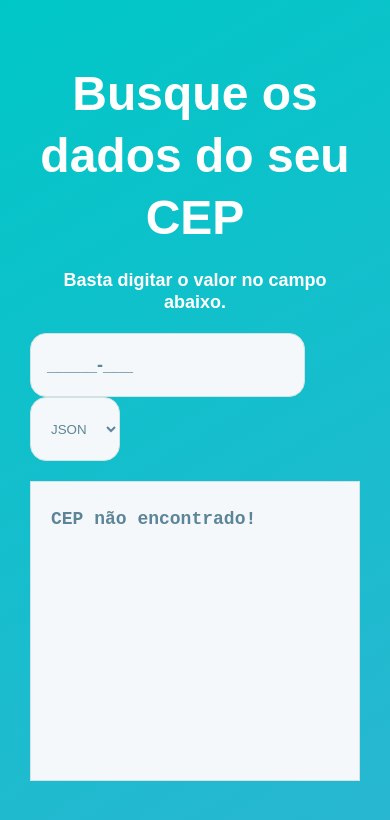
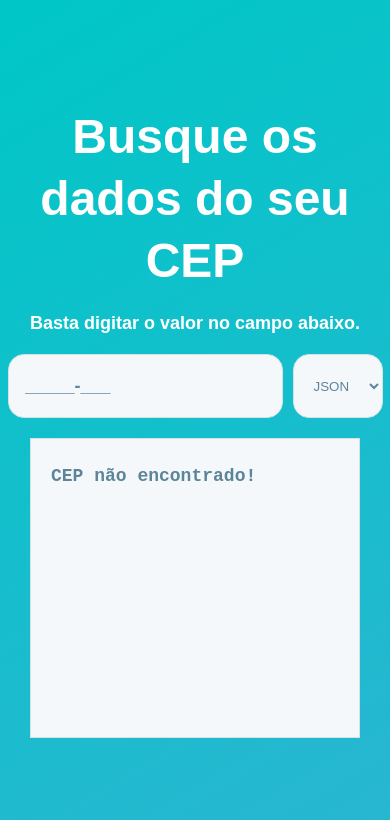
Before and after one commit to dougcarvalho92/viacep-design, a React (Create React App) app: page / in a window 390 px wide. Shown: the top 820 px of the page. Built offline with nearby package versions, Linux system fonts and the light colour scheme.

Commit message:
ajuste mobile

```diff
--- a/src/pages/Home/index.tsx
+++ b/src/pages/Home/index.tsx
@@ -1,5 +1,5 @@
 import React, { useEffect, useState } from "react";
-import { Main, LandingContainer, Location, ContentWrapper } from "./styles";
+import { Main, LandingContainer, Location, ContentWrapper, SeachContainer } from "./styles";
 import InputMask from "react-input-mask";
 import api from "../../services/api";
 import useDebounce from "../../hooks/useDebounce";
@@ -82,7 +82,7 @@ const Home: React.FC = () => {
         <Main>
           <h1>Busque os dados do seu CEP</h1>
           <p>Basta digitar o valor no campo abaixo.</p>
-          <div className="search-container">
+          <SeachContainer>
             <InputMask
               mask="99999-999"
               onChange={(e) => handleChangeCEP(e.target.value)}
@@ -96,7 +96,7 @@ const Home: React.FC = () => {
               <option value="json">JSON</option>
               <option value="xml">XML</option>
             </select>
-          </div>
+          </SeachContainer>
         </Main>
 
         <Location lang="json">
--- a/src/pages/Home/styles.ts
+++ b/src/pages/Home/styles.ts
@@ -39,7 +39,11 @@ export const Main = styled.div`
     font-size: 18px;
     line-height: 22px;
   }
-
+`;
+export const SeachContainer = styled.div`
+  display: grid;
+  grid-template-columns: 2fr 1fr;
+  grid-gap: 10px;
   input,
   select {
     background: #f5f8fa;
@@ -51,7 +55,6 @@ export const Main = styled.div`
     border-radius: 16px;
   }
 `;
-
 export const Location = styled.pre`
   position: relative;
   margin-top: 20px;
@@ -77,4 +80,11 @@ export const Location = styled.pre`
     white-space: pre-wrap;
     width: 100%;
   }
+  @media (max-width: 667px) {
+    p {
+      font-size: 14px;
+      line-height: 22px;
+      white-space: pre-wrap;
+    }
+  }
 `;
```
